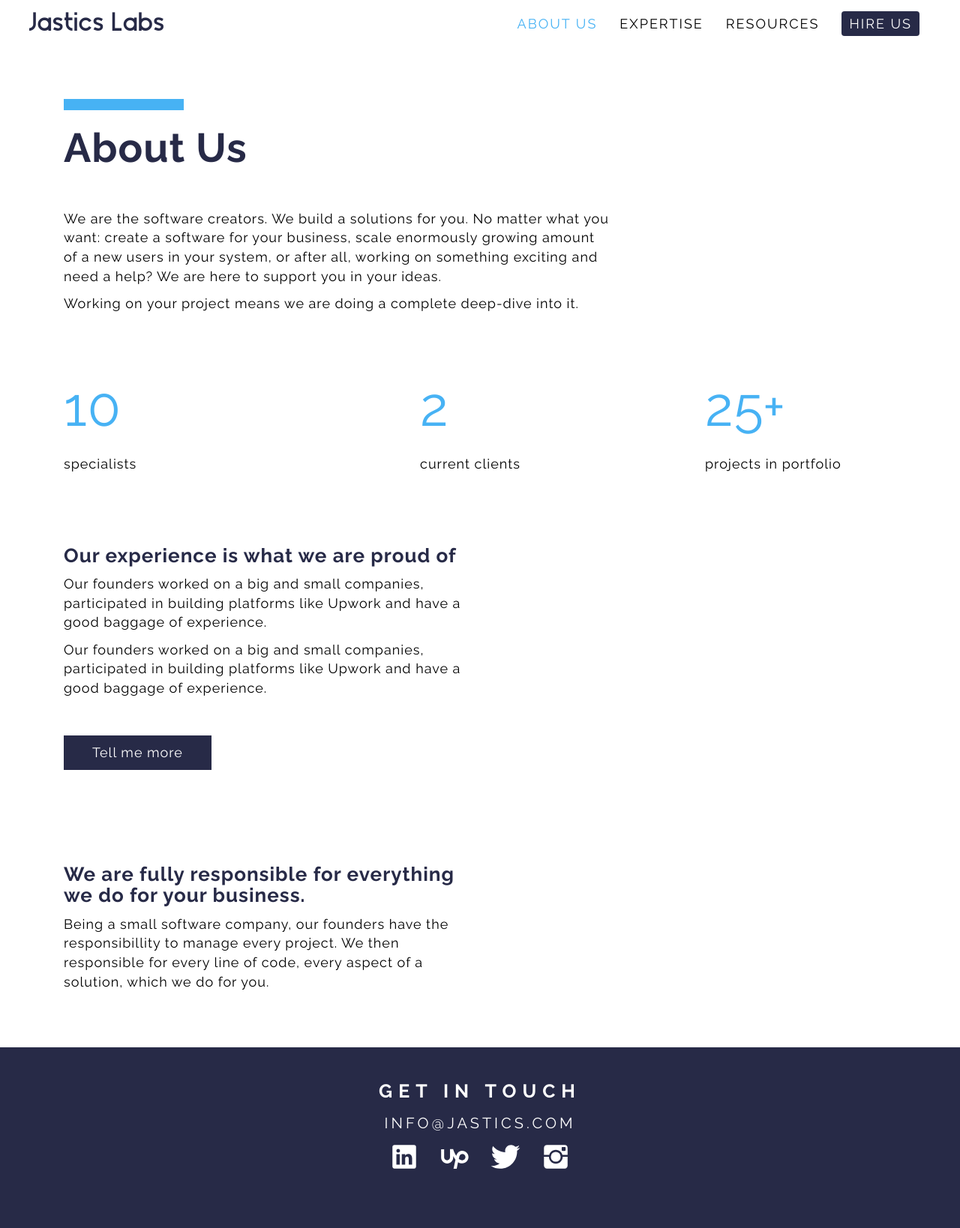
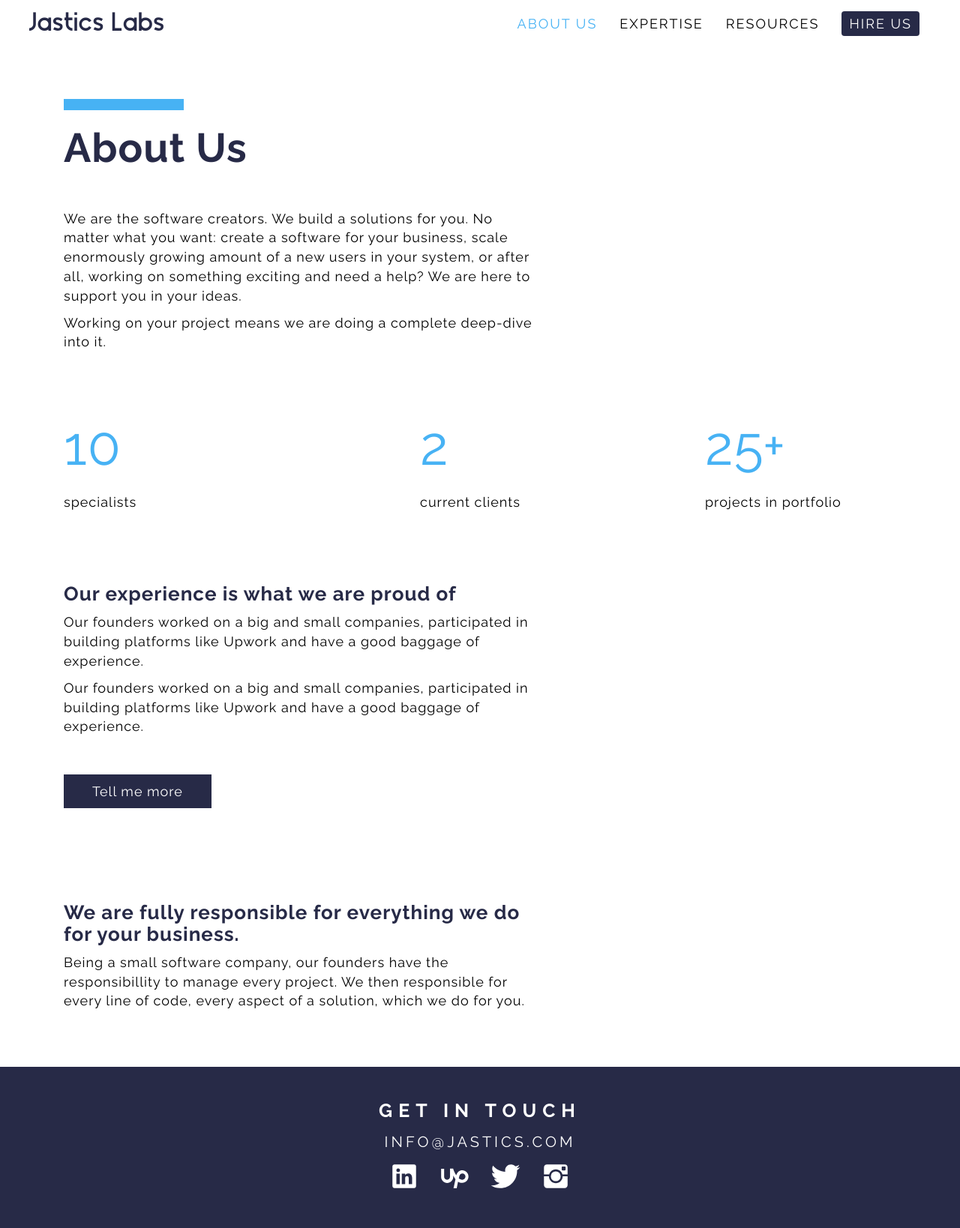
Before and after one commit to ivanursul/jastics, a Jekyll site: the page built from about-us.html, in a window 1280 px wide. Shown: the whole page at 75% size. Built offline with Jekyll 4.4.1, drawn with Linux system fonts in a browser that asks for light colours; before the commit the page ends 1612 px from its top, so only the background shows below that.

```diff
--- a/about-us.html
+++ b/about-us.html
@@ -11,7 +11,7 @@
 
 
     <div class="row">
-        <div class="col-md-8">
+        <div class="col-md-7">
             <p>
               We are the software creators. We build a solutions for you. No matter what you want: create a software for your business, scale enormously growing amount of a new users in your system, or after all, working on something exciting and need a help? We are here to support you in your ideas.
             </p>
@@ -20,7 +20,7 @@
               Working on your project means we are doing a complete deep-dive into it.
             </p>
         </div>
-        <div class="col-md-4">
+        <div class="col-md-5">
         </div>
     </div>
 
@@ -43,7 +43,7 @@
 
     </div>
     <div class="row page__section">
-      <div class="col-md-6">
+      <div class="col-md-7">
           <h3>Our experience is what we are proud of</h3>
           <p>
             Our founders worked on a big and small companies, participated in building platforms like Upwork and have a good baggage of experience.
@@ -55,12 +55,12 @@
               Tell me more
           </a>
       </div>
-      <div class="col-md-6">
+      <div class="col-md-5">
         <!-- <img src="{{ '/assets/images/bw.jpg' | relative_url }}" class="about-us-image" alt="Responsobility"> -->
       </div>
     </div>
     <div class="row page__section">
-      <div class="col-md-6">
+      <div class="col-md-7">
           <h3>
             We are fully responsible for everything we do for your business.
           </h3>
@@ -68,7 +68,7 @@
             Being a small software company, our founders have the responsibillity to manage every project. We then responsible for every line of code, every aspect of a solution, which we do for you.
           </p>
       </div>
-      <div class="col-md-6">
+      <div class="col-md-5">
         <!-- <img src="{{ '/assets/images/bw.jpg' | relative_url }}" class="about-us-image" alt="Responsobility"> -->
       </div>
     </div>
```
